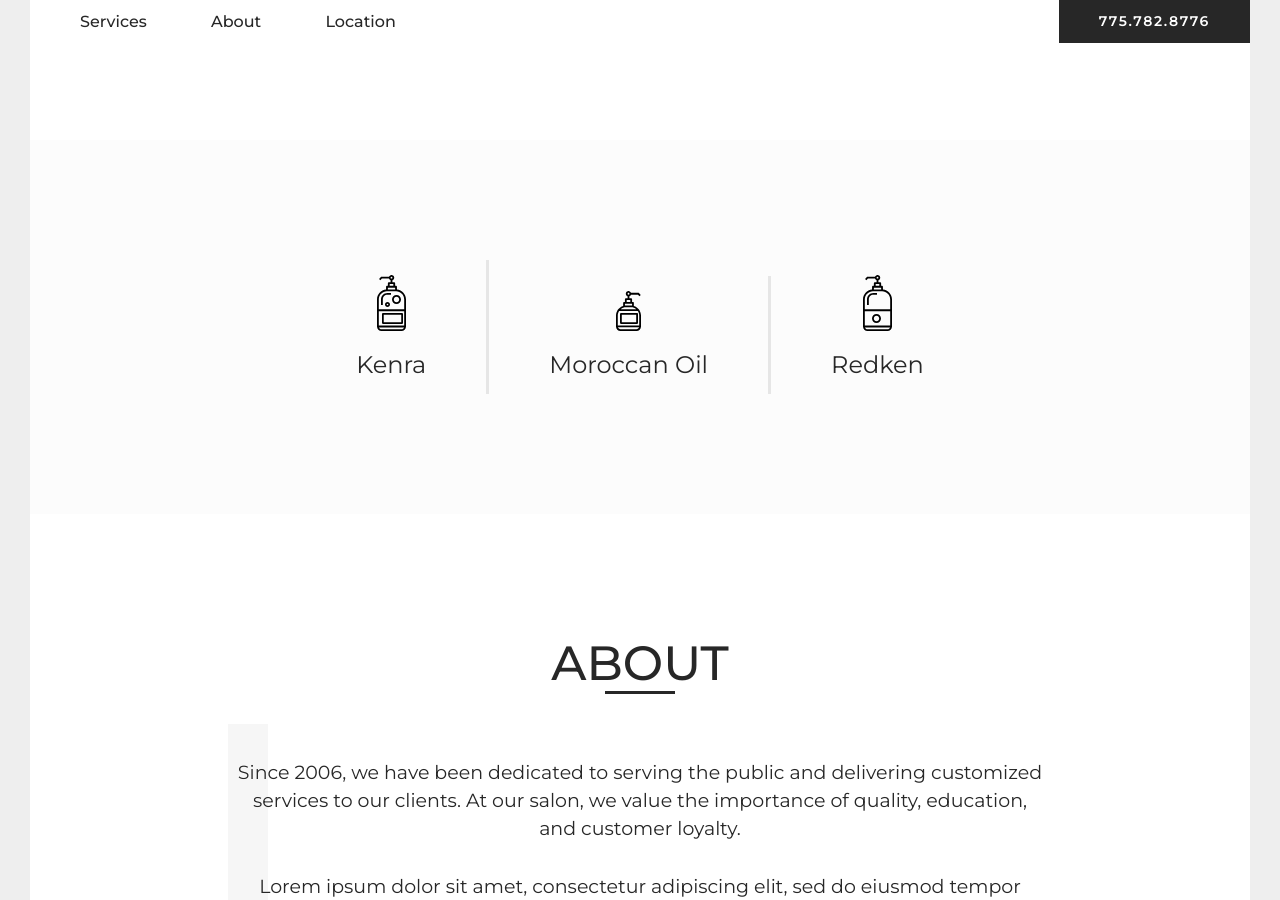
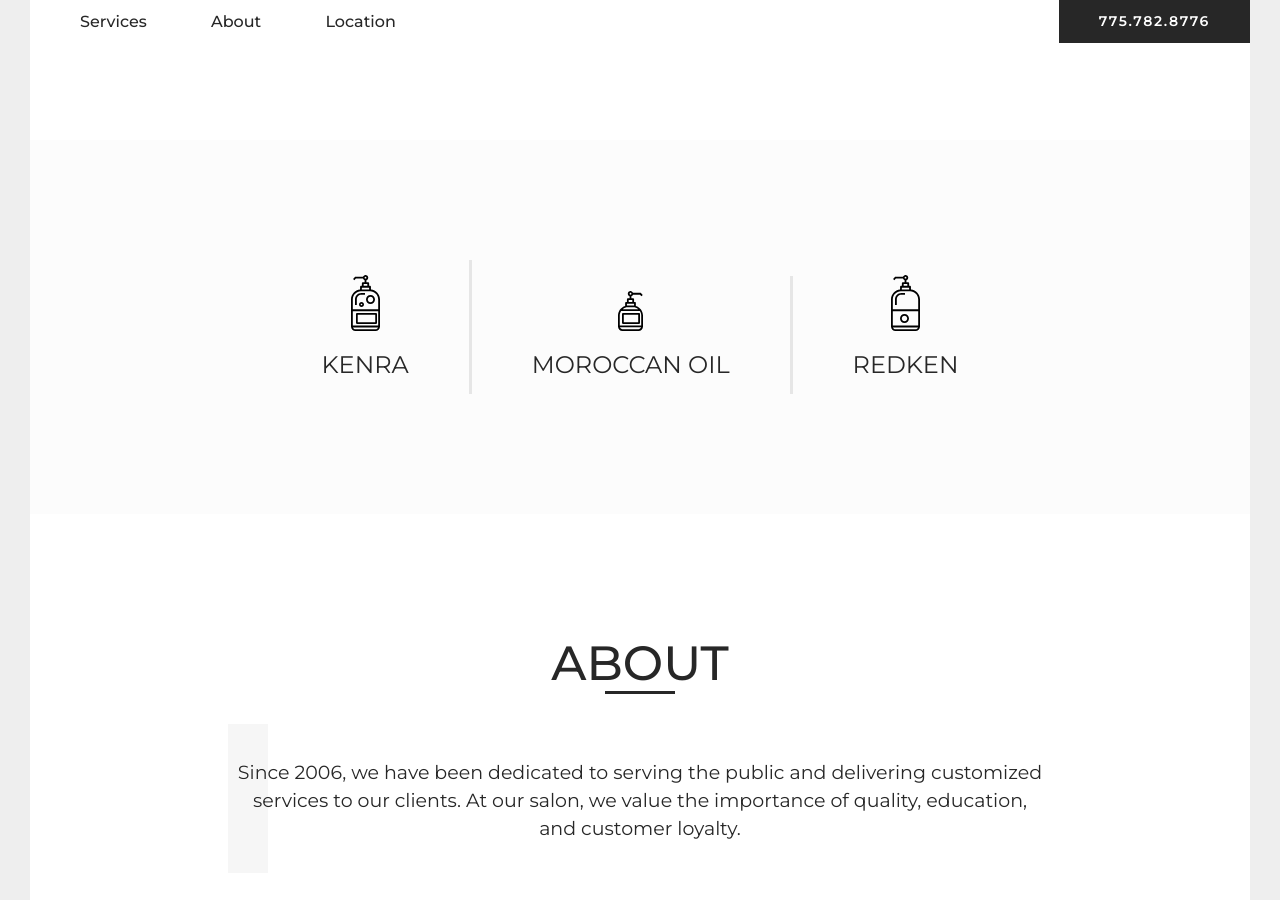
Before and after one commit to alishagarric/dads-birthday, a Jekyll site: the page dist/index.html, which Jekyll copies as it is, in a window 1280 px wide and 900 px high, scrolled down 2901 px. Built offline with Jekyll 4.4.1, drawn with Linux system fonts in a browser that asks for light colours; some of the changed text lies outside the part shown.

```diff
--- a/dist/assets/styles/styles.css
+++ b/dist/assets/styles/styles.css
@@ -1,7 +1,6 @@
 @import url("https://fonts.googleapis.com/css?family=Montserrat:300,400,500,600,700,800,900&display=swap");
 
 * {
-  -webkit-box-sizing: border-box;
   box-sizing: border-box;
   margin: 0;
   text-rendering: optimizeLegibility;
@@ -27,9 +26,9 @@ html {
   font-family: sans-serif;
   /* 1 */
   scroll-behavior: smooth;
+  -webkit-text-size-adjust: 100%;
   -ms-text-size-adjust: 100%;
   /* 2 */
-  -webkit-text-size-adjust: 100%;
   /* 2 */
 }
 
@@ -242,7 +241,6 @@ figure {
  * 2. Show the overflow in Edge and IE.
  */
 hr {
-  -webkit-box-sizing: content-box;
   box-sizing: content-box;
   /* 1 */
   height: 0;
@@ -345,7 +343,6 @@ fieldset {
  */
 legend {
   box-sizing: border-box;
-  -webkit-box-sizing: border-box;
   /* 1 */
   color: inherit;
   /* 2 */
@@ -372,7 +369,6 @@ textarea {
  */
 [type='checkbox'],
 [type='radio'] {
-  -webkit-box-sizing: border-box;
   box-sizing: border-box;
   /* 1 */
   padding: 0;
@@ -443,7 +439,6 @@ textarea {
 
 .left-arrow svg {
   -webkit-transform: rotate(180deg);
-  -ms-transform: rotate(180deg);
   transform: rotate(180deg);
 }
 
@@ -484,12 +479,7 @@ textarea {
 }
 
 .row {
-  -webkit-box-direction: normal;
-  -webkit-box-orient: horizontal;
-  display: -webkit-box;
-  display: -ms-flexbox;
   display: flex;
-  -ms-flex-direction: row;
   flex-direction: row;
 }
 
@@ -594,7 +584,6 @@ h4,
   font-size: 1.5rem;
   font-weight: 400;
   padding: 15px 0;
-  text-transform: none;
 }
 
 @media (max-width: 1024px) {
@@ -1059,10 +1048,6 @@ header .inner .container {
 
 #products .row {
   align-items: flex-end;
-  -webkit-box-align: end;
-  -webkit-box-pack: center;
-  -ms-flex-align: end;
-  -ms-flex-pack: center;
   justify-content: center;
 }
 
@@ -1084,7 +1069,7 @@ header .inner .container {
     border-bottom: 3px solid rgba(39, 39, 39, 0.1);
     border-right: 0;
     margin: 0 auto;
-    max-width: 240px;
+    max-width: 360px;
   }
 }
 
@@ -1104,9 +1089,6 @@ header .inner .container {
 
 @media (max-width: 750px) {
   #location .row {
-    -webkit-box-direction: reverse;
-    -webkit-box-orient: vertical;
-    -ms-flex-direction: column-reverse;
     flex-direction: column-reverse;
   }
 }
@@ -1187,18 +1169,9 @@ header .inner .container {
 
 #hero .inner .container {
   align-items: flex-end;
-  -webkit-box-align: end;
-  -webkit-box-direction: normal;
-  -webkit-box-orient: horizontal;
-  -webkit-box-pack: justify;
   color: #fff;
-  display: -webkit-box;
-  display: -ms-flexbox;
   display: flex;
-  -ms-flex-align: end;
-  -ms-flex-direction: row;
   flex-direction: row;
-  -ms-flex-pack: justify;
   height: 100%;
   justify-content: space-between;
   max-width: 100%;
@@ -1209,8 +1182,6 @@ header .inner .container {
 
 @media (max-width: 750px) {
   #hero .inner .container {
-    -webkit-box-pack: center;
-    -ms-flex-pack: center;
     justify-content: center;
   }
 }
@@ -1219,7 +1190,6 @@ header .inner .container {
   height: 75px;
   margin: 15px;
   position: relative;
-  -webkit-transition: all 0.5s ease;
   transition: all 0.5s ease;
   width: 15px;
 }
@@ -1235,7 +1205,6 @@ header .inner .container {
 
 #hero .inner .container .scroll:hover {
   -webkit-transform: translateY(12px);
-  -ms-transform: translateY(12px);
   transform: translateY(12px);
 }
 
@@ -1259,14 +1228,12 @@ header .inner .container {
 
 #hero .inner .container .scroll span:before {
   left: 0;
-  -ms-transform: rotate(45deg) translate(-5px, 2px);
   -webkit-transform: rotate(45deg) translate(-5px, 2px);
   transform: rotate(45deg) translate(-5px, 2px);
 }
 
 #hero .inner .container .scroll span:after {
   right: 0;
-  -ms-transform: rotate(-45deg) translate(5px, 2px);
   -webkit-transform: rotate(-45deg) translate(5px, 2px);
   transform: rotate(-45deg) translate(5px, 2px);
 }
@@ -1283,7 +1250,6 @@ header .inner .container {
 
 #hero .inner .container h1 {
   align-self: center;
-  -ms-flex-item-align: center;
   margin-left: 60px;
   max-width: 480px;
   text-shadow: 2px 2px 10px #272727;
@@ -1329,10 +1295,6 @@ header .inner .container {
 
 #services .header {
   align-items: center;
-  -webkit-box-align: center;
-  -webkit-box-pack: justify;
-  -ms-flex-align: center;
-  -ms-flex-pack: justify;
   justify-content: space-between;
   padding-top: 90px;
 }
@@ -1370,7 +1332,6 @@ header .inner .container {
   height: 2px;
   left: 0;
   position: absolute;
-  -webkit-transition: all 0.5s ease;
   transition: all 0.5s ease;
   width: 0;
 }
@@ -1404,10 +1365,6 @@ header .inner .container {
 
 #services .prices-container .prices .row {
   align-items: center;
-  -webkit-box-align: center;
-  -webkit-box-pack: justify;
-  -ms-flex-align: center;
-  -ms-flex-pack: justify;
   font-size: 1.5rem;
   justify-content: space-between;
   padding: 15px 0;
@@ -1454,7 +1411,6 @@ header *:not(.btn) {
 header .inner {
   padding-bottom: 0;
   padding-top: 30px;
-  -webkit-transition: background-color 0.5s ease;
   transition: background-color 0.5s ease;
 }
 
@@ -1508,8 +1464,6 @@ header .inner.dark-nav .container .btn:visited {
 }
 
 header .inner .container {
-  -webkit-box-pack: justify;
-  -ms-flex-pack: justify;
   justify-content: space-between;
   max-width: 100%;
   padding: 0;
@@ -1531,7 +1485,6 @@ header .inner .container nav a {
   font-size: 1rem;
   font-weight: 500;
   padding: 12px 30px;
-  -webkit-transition: color 0.5s ease;
   transition: color 0.5s ease;
 }
 
@@ -1575,8 +1528,6 @@ header .inner .container .btn svg {
 }
 
 footer .container {
-  -webkit-box-pack: justify;
-  -ms-flex-pack: justify;
   justify-content: space-between;
 }
 
@@ -1592,11 +1543,7 @@ footer .container .left .row {
 
 @media (max-width: 1024px) {
   footer .container .left .row {
-    -webkit-box-pack: center;
-    display: -webkit-box;
-    display: -ms-flexbox;
     display: flex;
-    -ms-flex-pack: center;
     justify-content: center;
   }
 
@@ -1664,8 +1611,6 @@ footer .container .right a:visited {
 
 @media (max-width: 1024px) {
   footer .container .right .row {
-    -webkit-box-pack: center;
-    -ms-flex-pack: center;
     justify-content: center;
   }
 }
@@ -1698,16 +1643,10 @@ button,
   align-items: center;
   background-color: #fff;
   border: 0;
-  -webkit-box-align: center;
-  -webkit-box-pack: center;
+  color: #272727;
   color: #272727 !important;
-  color: #272727;
   cursor: pointer;
   display: inline-flex;
-  display: -webkit-inline-box;
-  display: -ms-inline-flexbox;
-  -ms-flex-align: center;
-  -ms-flex-pack: center;
   font-size: 0.875rem;
   font-weight: 600;
   height: 43px;
@@ -1718,7 +1657,6 @@ button,
   outline: 0;
   padding: 0 40px;
   text-transform: uppercase;
-  -webkit-transition: all 0.5s ease;
   transition: all 0.5s ease;
 }
 
--- a/dist/index.html
+++ b/dist/index.html
@@ -364,7 +364,7 @@
 
                     </span>
 
-                      <span class="price">$70</span>
+                      <span class="price">$35</span>
 
 
                   </div>
@@ -375,7 +375,7 @@
 
                     </span>
 
-                      <span class="price">$95</span>
+                      <span class="price">$30</span>
 
 
                   </div>
@@ -386,7 +386,7 @@
 
                     </span>
 
-                      <span class="price">$80</span>
+                      <span class="price">$27</span>
 
 
                   </div>
@@ -397,7 +397,7 @@
 
                     </span>
 
-                      <span class="price">$225</span>
+                      <span class="price">$75</span>
 
 
                   </div>
@@ -408,7 +408,7 @@
 
                     </span>
 
-                      <span class="price">$225</span>
+                      <span class="price">$65</span>
 
 
                   </div>
@@ -750,7 +750,6 @@
         About
       </h2>
       <p>Since 2006, we have been dedicated to serving the public and delivering customized services to our clients. At our salon, we value the importance of quality, education, and customer loyalty.</p>
-      <p>Lorem ipsum dolor sit amet, consectetur adipiscing elit, sed do eiusmod tempor incididunt ut labore et dolore magna aliqua. Ut enim ad minim veniam, quis nostrud exercitation ullamco laboris nisi ut aliquip ex ea commodo consequat. Duis aute irure dolor in reprehenderit in voluptate velit esse cillum dolore eu fugiat nulla pariatur. Excepteur sint occaecat cupidatat non proident, sunt in culpa qui officia deserunt mollit anim id est laborum.</p>
     </div>
   </div>
 </section>
--- a/gulpfile.babel.js
+++ b/gulpfile.babel.js
@@ -15,7 +15,7 @@ requiredir('./tasks');
 gulp.task('html', gulp.series('jekyll:drafts', gulp.parallel('server', 'watch')));
 gulp.task(
   'assets',
-  gulp.parallel('copy', 'vendor', 'styles', 'scripts', 'images', 'sprite', 'svgs', 'favicons')
+  gulp.parallel('copy', 'vendor', 'styles', 'scripts', 'images', 'sprite', 'svgs')
 );
 
 if(config.production) {
--- a/postcss.config.js
+++ b/postcss.config.js
@@ -6,8 +6,8 @@ let postcssConfig = {
     require('autoprefixer')({
       browsers: [
         // For more browsers, see https://github.com/ai/browserslist
-        '> .1%',
-        'last 2 versions'
+        '> 1%',
+        'last 1 versions'
       ]
     }),
     require('stylefmt')
--- a/src/styles/global/_Typography.scss
+++ b/src/styles/global/_Typography.scss
@@ -88,7 +88,6 @@ h4, .h4 {
   font-size: 1.5rem;
   font-weight: 400;
   padding: $Base / 4 0;
-  text-transform: none;
   @media (max-width: $BaseMediaMd){
     font-size: 1.25rem;
   }
--- a/src/styles/structure/_Section.scss
+++ b/src/styles/structure/_Section.scss
@@ -128,7 +128,7 @@ section, footer, header {
         border-bottom: 3px solid rgba( $ClrDark, 0.1);
         border-right: 0;
         margin: 0 auto;
-        max-width: $Base * 4;
+        max-width: $Base * 6;
       }
 
       &:last-of-type {
```
Also changed, not shown: other parts of dist/index.html (+3 -3 lines), site/_data/services.yml (+5 -5 lines), site/index.html (+3 -4 lines), dist/atom.xml, dist/feed.xml.
